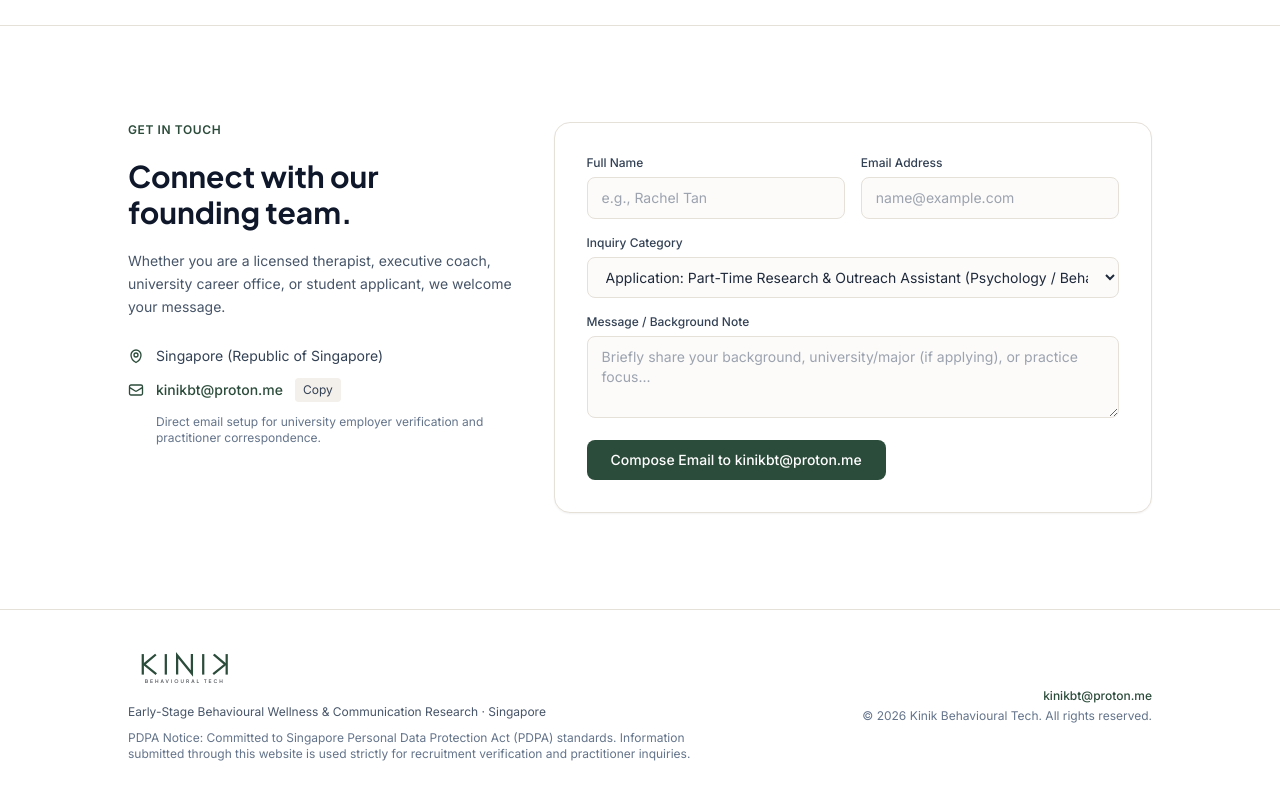
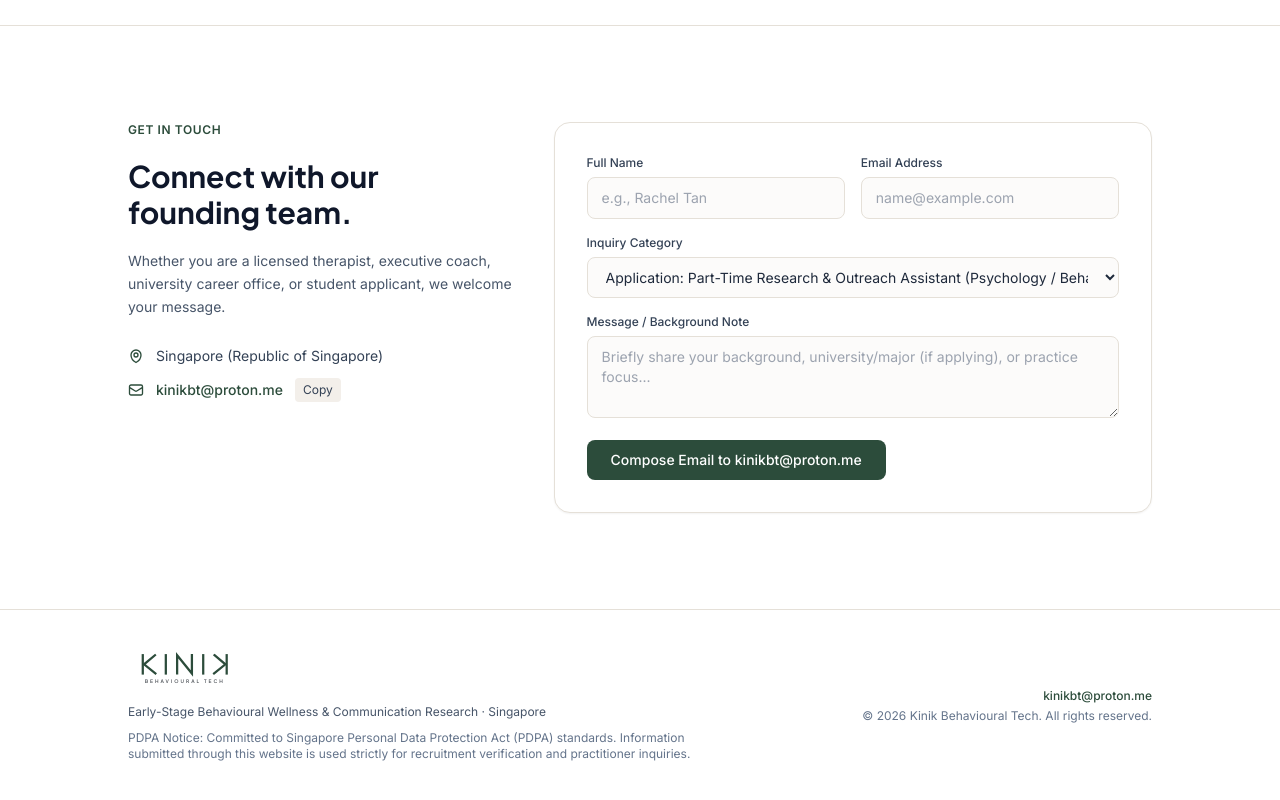
Before and after one commit to KinikBT/Main, a plain HTML site: page index.html in a window 1280 px wide. Shown: the part 2789-3589 px from the top of the page. Drawn offline with nearby package versions, Linux system fonts and the light colour scheme.

Commit message:
Remove email setup description paragraph
Removed paragraph about direct email setup for university employer verification.

```diff
--- a/index.html
+++ b/index.html
@@ -348,9 +348,6 @@
                 Copy
               </button>
             </div>
-            <p class="text-xs text-slate-500 pl-7">
-              Direct email setup for university employer verification and practitioner correspondence.
-            </p>
           </div>
           <p id="copyFeedback" class="text-xs text-sage-700 font-medium hidden">Email copied to clipboard.</p>
         </div>
```
